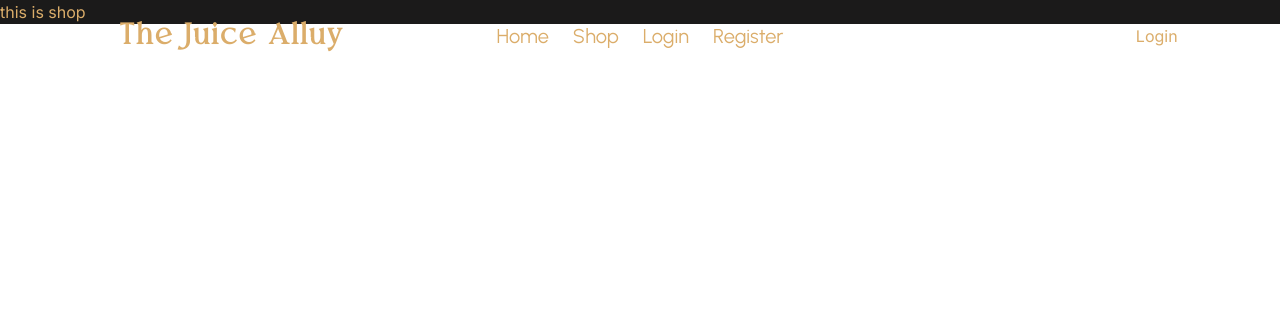
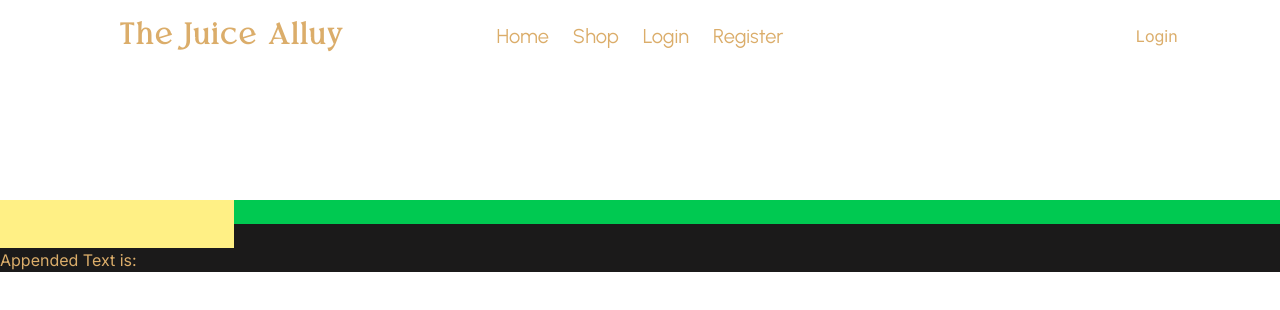
Before and after one commit to ASSabbir/The-Juice-Alluy, a React (Vite) app in the folder client/: page /shop in a window 1280 px wide. Shown: the top 310 px of the page. Built offline with nearby package versions, Linux system fonts and the light colour scheme.

Commit message:
connection established with mongodb

```diff
--- a/client/src/pages/Shop/Shop.jsx
+++ b/client/src/pages/Shop/Shop.jsx
@@ -1,11 +1,49 @@
-import React from 'react';
+import React, { useState } from 'react';
 
+// import TextField from "./components/textField";
+// import 'h8k-components';
+
+const title = "Text Append";
 const Shop = () => {
-    return (
-        <div>
-            this is shop
-        </div>
-    );
-};
+   const [firstText, setFirstText] = useState("");
+  const [secondText, setSecondText] = useState("");
 
+  return (
+    <div>
+      <h8k-navbar header={title}></h8k-navbar>
+      <div className="layout-row align-items-centre justify-content-center mt-50">
+        <section className="layout-column">
+          {/* First Text */}
+          <div data-testid="first-text" className='bg-green-500'>
+            <input
+            className='bg-yellow-200'
+              labelText="First Text"
+              onChange={(e) => setFirstText(e.target.value)}
+            />
+          </div>
+
+          {/* Second Text */}
+          <div data-testid="second-text">
+            <input
+             className='bg-yellow-200'
+              labelText="Second Text"
+              onChange={(e) => setSecondText(e.target.value)}
+            />
+          </div>
+
+          {/* Final Appended Text */}
+          <label className="mt-50 text-align-center">
+            Appended Text is:
+            <label
+              className="mt-10 finalText"
+              data-testid="final-text"
+            >
+              {firstText} {secondText}
+            </label>
+          </label>
+        </section>
+      </div>
+    </div>
+  );
+}
 export default Shop;
```
Also changed, not shown: 2 other files (tests, documents, lock files or other folders).
